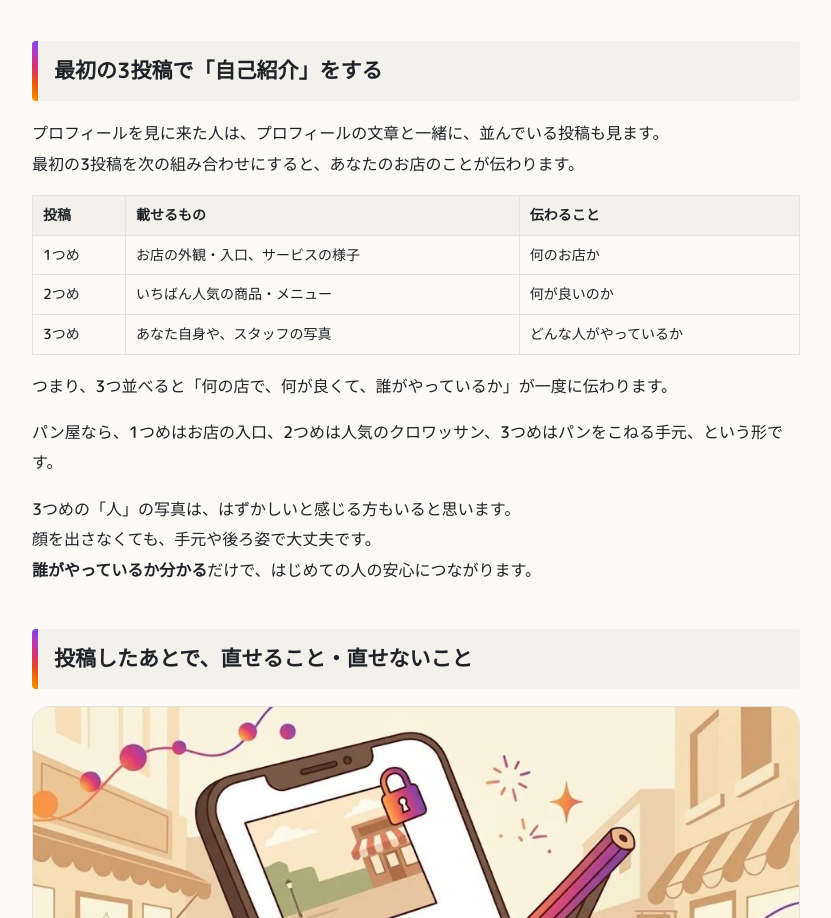
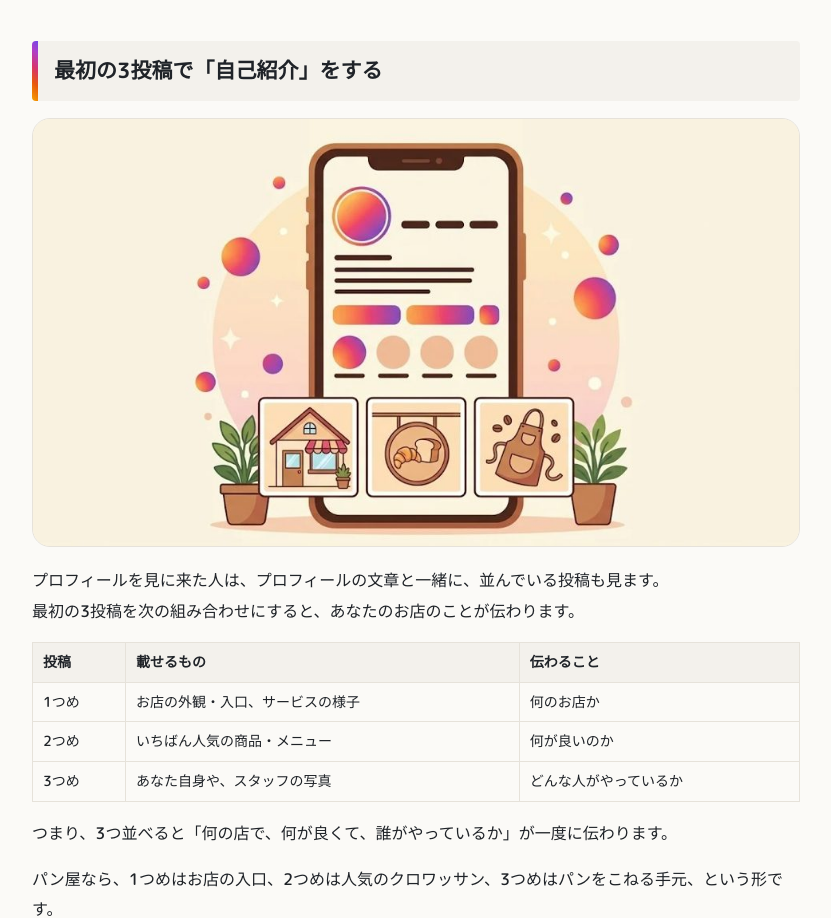
Before and after one commit to masabee1029/insta-10steps, a plain HTML site: page docs/articles/hajimete-toukou.html in a window 1280 px wide. Shown: the part 6231-7149 px from the top of the page, without its empty margins (54-885 px from the left). Drawn offline with Linux system fonts and the light colour scheme.

Commit message:
Use Gemini-made eyecatch images matching the header
Co-Authored-By: Claude <noreply@anthropic.com>

```diff
--- a/docs/articles/hajimete-toukou.html
+++ b/docs/articles/hajimete-toukou.html
@@ -263,7 +263,7 @@ article h2:before{content:"";position:absolute;left:0;top:0;bottom:0;width:6px;b
 <p>投稿には、人のタグ付けと、場所の追加ができます。<br>どちらも、さきほどの手順の6番めで付けられます。<br>タグ付けの手順は、<a href="hito-tag-tsukekata.html">番外編：人のタグ付けのやり方</a>で、図解つきでくわしく読めます。</p>
 <ul><li><strong>人のタグ付け</strong>：写真に写っている人や、一緒にお仕事をしたお店のアカウントを付けられます。相手のプロフィールにも表示されることがあるので、先に許可をもらってから付けると安心です</li><li><strong>場所の追加</strong>：お店の場所を付けておくと、その場所のページから見つけてもらえることがあります</li></ul>
 <p>お店の集客なら、<strong>場所の追加はほぼ毎回やっておく</strong>のがおすすめです。<br>近くでお店を探している人に、見つけてもらうきっかけになります。<br>たとえば教室なら、教室のある場所を付けておくと、近所の人の目にとまりやすくなります。</p>
-<h2 id="s5">最初の3投稿で「自己紹介」をする</h2>
+<h2 id="s5">最初の3投稿で「自己紹介」をする</h2><figure class="sec-img"><img loading="lazy" decoding="async" src="../img/sec/hajimete-toukou--s5.jpg" alt="AIで作成したイメージ画像：最初の3投稿で「自己紹介」をする" width="960" height="536"></figure>
 <p>プロフィールを見に来た人は、プロフィールの文章と一緒に、並んでいる投稿も見ます。<br>最初の3投稿を次の組み合わせにすると、あなたのお店のことが伝わります。</p>
 <div class="tbl"><table><tr><th>投稿</th><th>載せるもの</th><th>伝わること</th></tr><tr><td>1つめ</td><td>お店の外観・入口、サービスの様子</td><td>何のお店か</td></tr><tr><td>2つめ</td><td>いちばん人気の商品・メニュー</td><td>何が良いのか</td></tr><tr><td>3つめ</td><td>あなた自身や、スタッフの写真</td><td>どんな人がやっているか</td></tr></table></div>
 <p>つまり、3つ並べると「何の店で、何が良くて、誰がやっているか」が一度に伝わります。</p>
```
Also changed, not shown: assets/articles/hajimete-toukou--s5.jpg (added), docs/img/sec/hajimete-toukou--s5.jpg (added).
